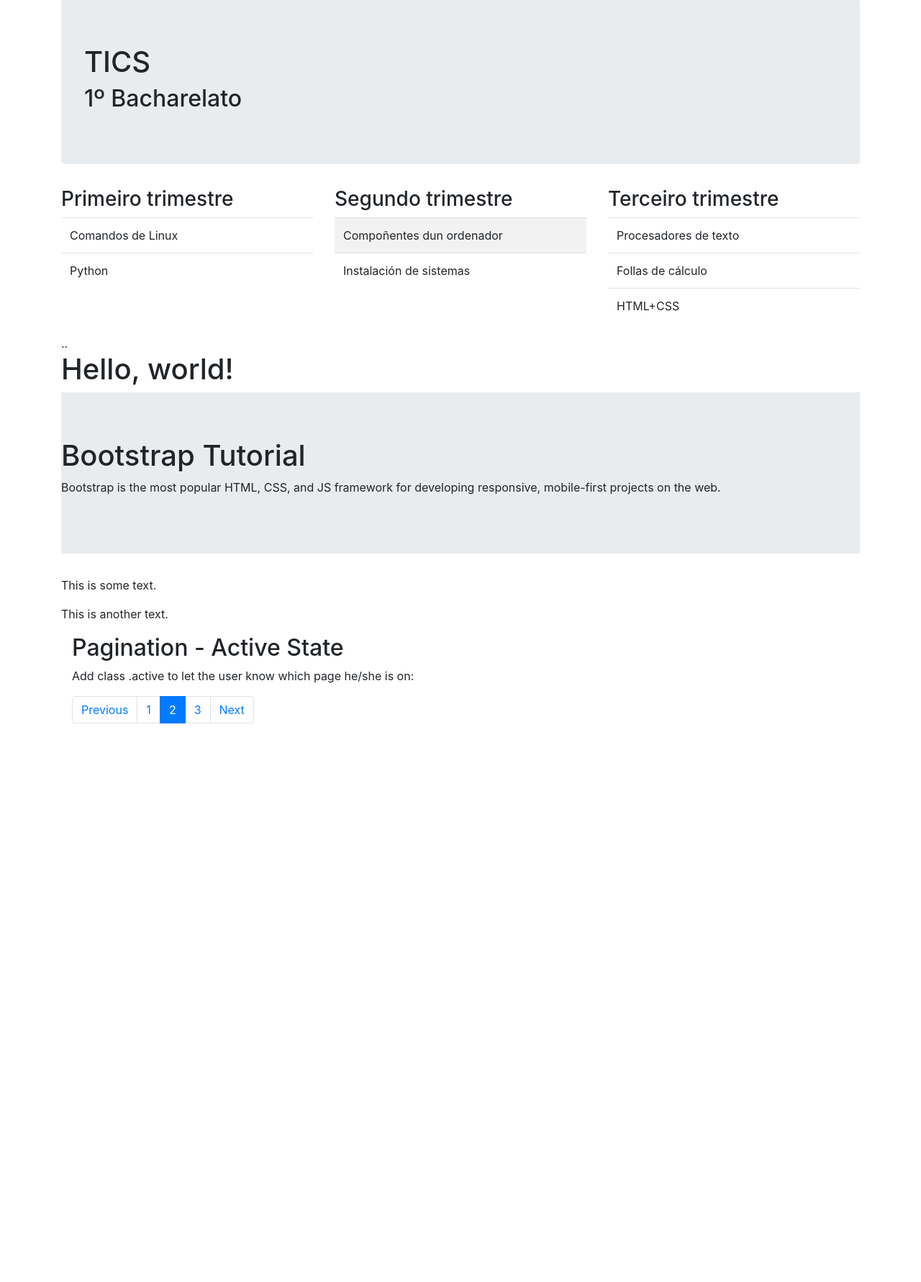
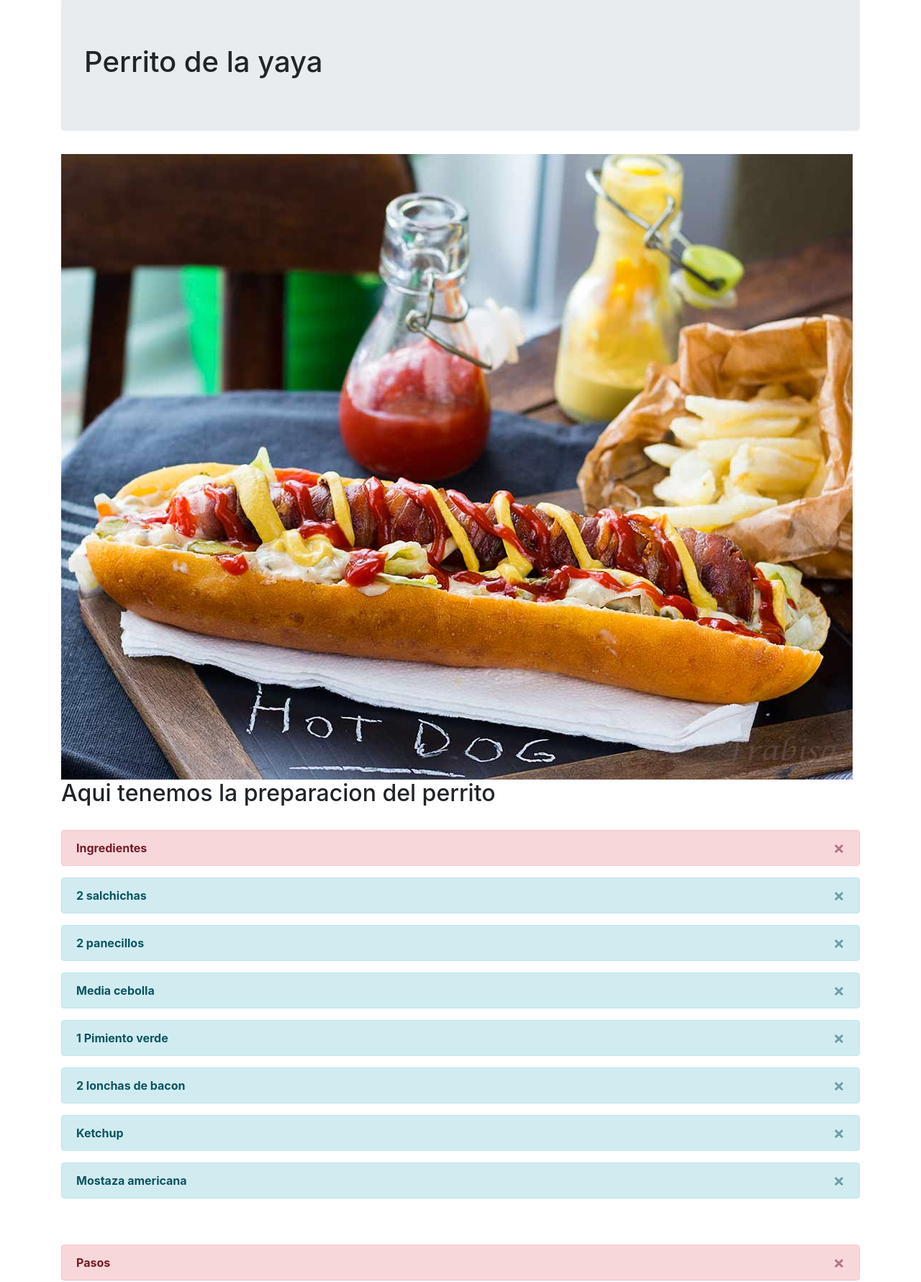
Before and after one commit to dorega/dorega.github.io, a plain HTML site: page recetitas/tics.html in a window 1280 px wide. Shown: the part 2-1783 px from the top of the page at 72% size. Before the commit the page ends 1023 px from the top, so only its background shows below. Drawn offline with nearby package versions, Linux system fonts and the light colour scheme.

Commit message:
Update tics.html

```diff
--- a/recetitas/tics.html
+++ b/recetitas/tics.html
@@ -3,7 +3,7 @@
 
 <head>
 
-  <title>TICS</title>
+  <title>Perrito</title>
   <meta charset="utf-8">
   <meta name="viewport" content="width=device-width, initial-scale=1, shrink-to-fit=no">
   <script src="https://ajax.googleapis.com/ajax/libs/jquery/1.11.3/jquery.min.js"></script>
@@ -15,81 +15,91 @@
 <body>
   <div class="container">
     <div class="jumbotron">
-      <h1>TICS</h1>
-      <h2>1º Bacharelato</h2>
+      <h1>Perrito de la yaya</h1>
     </div>
     <!-- Columnas -->
-    <div class="row">
-      <div class="col-sm-4">
-        <h3>Primeiro trimestre</h3>
-        <table class="table table-hover">
-          <tbody>
-            <tr>
-              <td>Comandos de Linux</td>
-            </tr>
-            <tr>
-              <td>Python</td>
-            </tr>
-          </tbody>
-        </table>
-      </div>
-      <div class="col-sm-4">
-        <h3>Segundo trimestre</h3>
-        <table class="table table-striped">
-          <tbody>
-            <tr>
-              <td>Compoñentes dun ordenador</td>
-            </tr>
-            <tr>
-              <td>Instalación de sistemas</td>
-            </tr>
-          </tbody>
-        </table>
-      </div>
-      <div class="col-sm-4">
-        <h3>Terceiro trimestre</h3>
-        <table class="table table-hover">
-          <tbody>
-            <tr>
-              <td>Procesadores de texto</td>
-            </tr>
-            <tr>
-              <td>Follas de cálculo</td>
-            </tr>
-            <tr>
-              <td>HTML+CSS</td>
-            </tr>
-          </tbody>
-        </table>
-      </div>
-    </div>
+
     <!-- fin das columnas -->
+    <img src="imaxes\perrito.jpg" class="img-fluid" alt="Sample photo">
 
-    <div class="col-lg-1-12">
-..
-    </div>
-    <h1>Hello, world!</h1>
+    <br>
+    <h2>Aqui tenemos la preparacion del perrito</h2>
+    <br>
+ <div class="alert alert-danger alert-dismissible">
+    <button type="button" class="close" data-dismiss="alert">&times;</button>
+    <strong>Ingredientes</strong>
+  </div>
+  <div class="alert alert-info alert-dismissible">
+    <button type="button" class="close" data-dismiss="alert">&times;</button>
+    <strong>2 salchichas</strong>
+  </div>
+  <div class="alert alert-info alert-dismissible">
+    <button type="button" class="close" data-dismiss="alert">&times;</button>
+    <strong>2 panecillos</strong>
+  </div>
+  <div class="alert alert-info alert-dismissible">
+    <button type="button" class="close" data-dismiss="alert">&times;</button>
+    <strong>Media cebolla</strong>
+  </div>
+   <div class="alert alert-info alert-dismissible">
+    <button type="button" class="close" data-dismiss="alert">&times;</button>
+    <strong>1 Pimiento verde</strong>
+  </div>
+   <div class="alert alert-info alert-dismissible">
+    <button type="button" class="close" data-dismiss="alert">&times;</button>
+    <strong>2 lonchas de bacon</strong>
+  </div>
+   <div class="alert alert-info alert-dismissible">
+    <button type="button" class="close" data-dismiss="alert">&times;</button>
+    <strong>Ketchup</strong>
+  </div>
+   <div class="alert alert-info alert-dismissible">
+    <button type="button" class="close" data-dismiss="alert">&times;</button>
+    <strong>Mostaza americana</strong>
+  </div>
 
+<br>
+<br>
 
-    <div class="jumbotron jumbotron-fluid">
-      <h1>Bootstrap Tutorial</h1>
-      <p>Bootstrap is the most popular HTML, CSS, and JS framework for developing responsive, mobile-first projects on the web.</p>
-    </div>
-
-    <p>This is some text.</p>
-    <p>This is another text.</p>
-
+     <div class="alert alert-danger alert-dismissible">
+    <button type="button" class="close" data-dismiss="alert">&times;</button>
+    <strong>Pasos</strong>
+  </div>
+     <div class="alert alert-warning alert-dismissible">
+    <button type="button" class="close" data-dismiss="alert">&times;</button>
+    <strong>1. Antes de empezar con la receta, resulta importante resaltar que, en realidad, el hot dog americano tradicional se compone únicamente de salchicha y pan, acompañada de algún tipo de salsa como ketchup o mostaza. Sin embargo, con el paso del tiempo la receta ha ido variando hasta convertirse en la versión que hoy conocemos con los ingredientes indicados. Dicho esto, empezamos por picar finamente la cebolla.</strong>
+  </div>
+   <div class="alert alert-warning alert-dismissible">
+    <button type="button" class="close" data-dismiss="alert">&times;</button>
+    <strong>2. Aparte, picamos igual de pequeño el pimiento y troceamos todo lo posible el bacon. Luego, cogemos una sartén, calentamos un poco de aceite y freímos la cebolla y el pimiento picado.</strong>
+  </div>
+   <div class="alert alert-warning alert-dismissible">
+    <button type="button" class="close" data-dismiss="alert">&times;</button>
+    <strong>3. Una vez pochados los ingredientes anteriores, los retiramos, doramos el bacon en la misma sartén y reservamos. Luego, cortamos los panecillos y los calentamos un poco en una plancha o sartén, para dar un toque crujiente al hot dog americano.</strong>
+  </div>
+   <div class="alert alert-warning alert-dismissible">
+    <button type="button" class="close" data-dismiss="alert">&times;</button>
+    <strong>4. Marcamos las salchichas en la sartén o la plancha que utilizamos para cocinar el resto de ingredientes. Ahora, colocamos la salchicha tipo frankfurt en el panceillo, añadimos por encima la cebolla junto con el pimiento y el bacon.</strong>
+  </div>
+   <div class="alert alert-warning alert-dismissible">
+    <button type="button" class="close" data-dismiss="alert">&times;</button>
+    <strong>5. Para dar el toque final al hot dog americano tradicional, añadimos de forma generosa la salsa ketchup y la mostaza. Si no dispones de ketchup en ese momento, puedes improvisar una salsa de tomate casera.</strong>
+  </div>
+   <div class="alert alert-warning alert-dismissible">
+    <button type="button" class="close" data-dismiss="alert">&times;</button>
+    <strong>6. Ahora que ya sabes cómo hacer un hot dog americano original, para disfrutar al máximo de su sabor, te aconsejo acompañarlo de unas ricas y deliciosas patatas fritas o patatas asadas en gajos. Seguro que después de leer esta receta te han entrado ganas de comerte un perrito caliente..., ¿no? ¡Pues anímate y disfrútalo!</strong>
+  </div>
 
     <!-- Páxinas en cadriños-->
     <div class="container">
-      <h2>Pagination - Active State</h2>
-      <p>Add class .active to let the user know which page he/she is on:</p>
+      <h2>Cambia de receta</h2>
+      <br>
       <ul class="pagination">
-        <li class="page-item"><a class="page-link" href="#">Previous</a></li>
-        <li class="page-item"><a class="page-link" href="#">1</a></li>
-        <li class="page-item active"><a class="page-link" href="#">2</a></li>
-        <li class="page-item"><a class="page-link" href="#">3</a></li>
-        <li class="page-item"><a class="page-link" href="#">Next</a></li>
+        <li class="page-item"><a class="page-link" href="index.html">Principal</a></li>
+        <li class="page-item"><a class="page-link" href="appweb.html">Totilla</a></li>
+        <li class="page-item active"><a class="page-link" href="sr.html">Epaguetis</a></li>
+        <li class="page-item"><a class="page-link" href="tics.html">Perrito</a></li>
+        <li class="page-item"><a class="page-link" href="https://irocho.wordpress.com">Irocho</a></li>
       </ul>
     </div>
     <!-- fin Páxinas en cadriños-->
```
